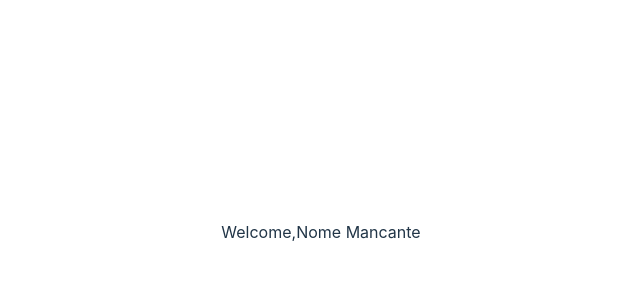
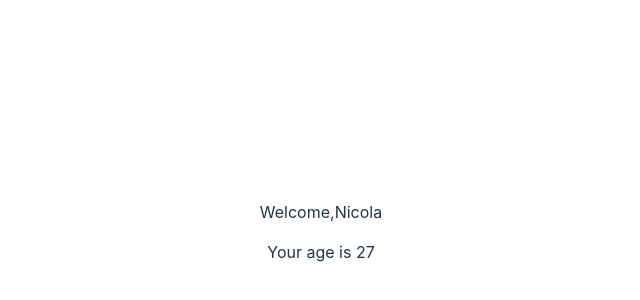
Before and after one commit to marcinicola/react, a React (Vite) app: page / in a window 1280 px wide. Shown: the part 168-468 px from the top of the page, without its empty margins (319-959 px from the left). Built offline with nearby package versions, Linux system fonts and the light colour scheme.

Commit message:
Esercizio 18

```diff
--- a/src/App.jsx
+++ b/src/App.jsx
@@ -6,9 +6,7 @@ function App() {
 
   return (
     <>
-      <Welcome/>
-      {/* Se togliamo la props name non viene renderizzato il nome ma solamente Welcome! */}
-      {/* Se aggiungo name= "Nicola" a <Welcome/> sovrascrive la props della funzione e mi renderizza in pagina Welcome, Nicola altrimenti, Welcome,Nome Mancante */}
+      <Welcome name="Nicola" age={27}/>
     </>
   )
 }
--- a/src/Welcome.jsx
+++ b/src/Welcome.jsx
@@ -1,3 +1,7 @@
-export function Welcome ({name="Nome Mancante"}){
-    return <p>Welcome,{name}</p>
+export function Welcome ({name,age}){
+    return <div>
+        <p>Welcome,{name}</p>
+        <p>Your age is {age}</p>
+    </div>
+
 }
```
